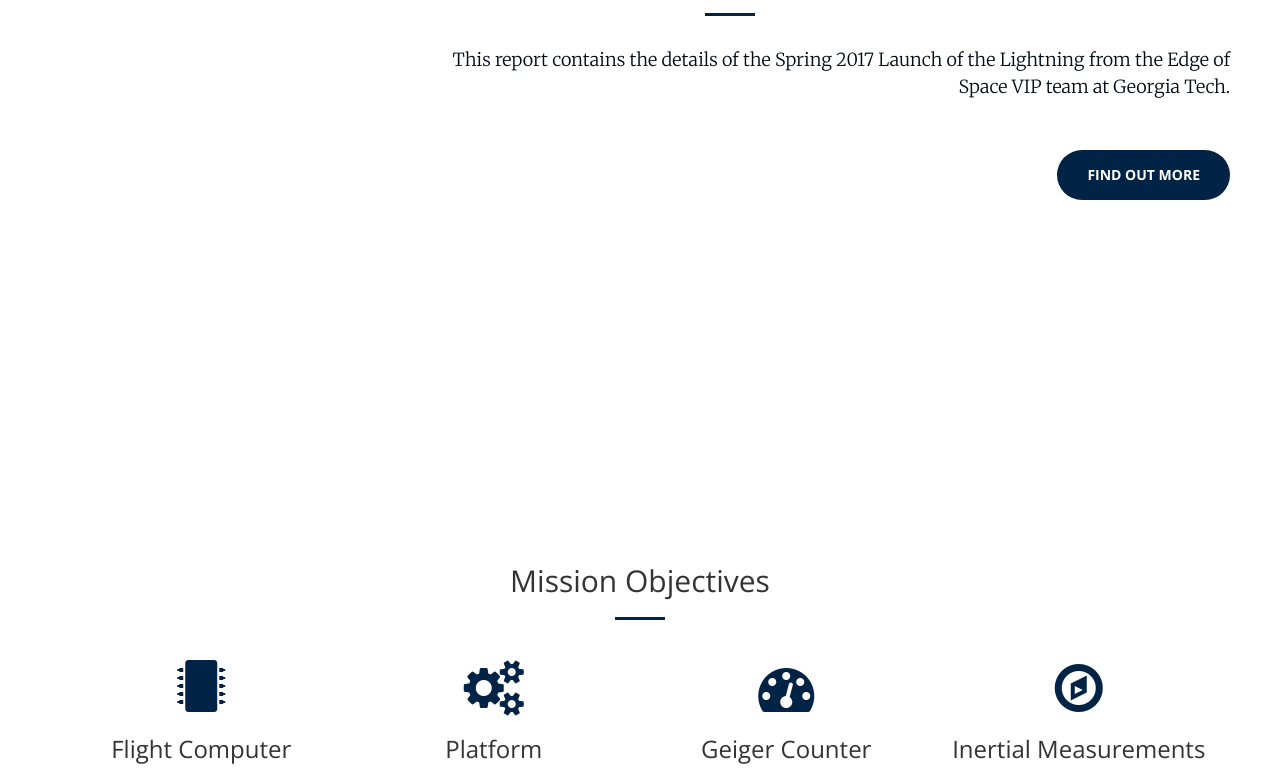
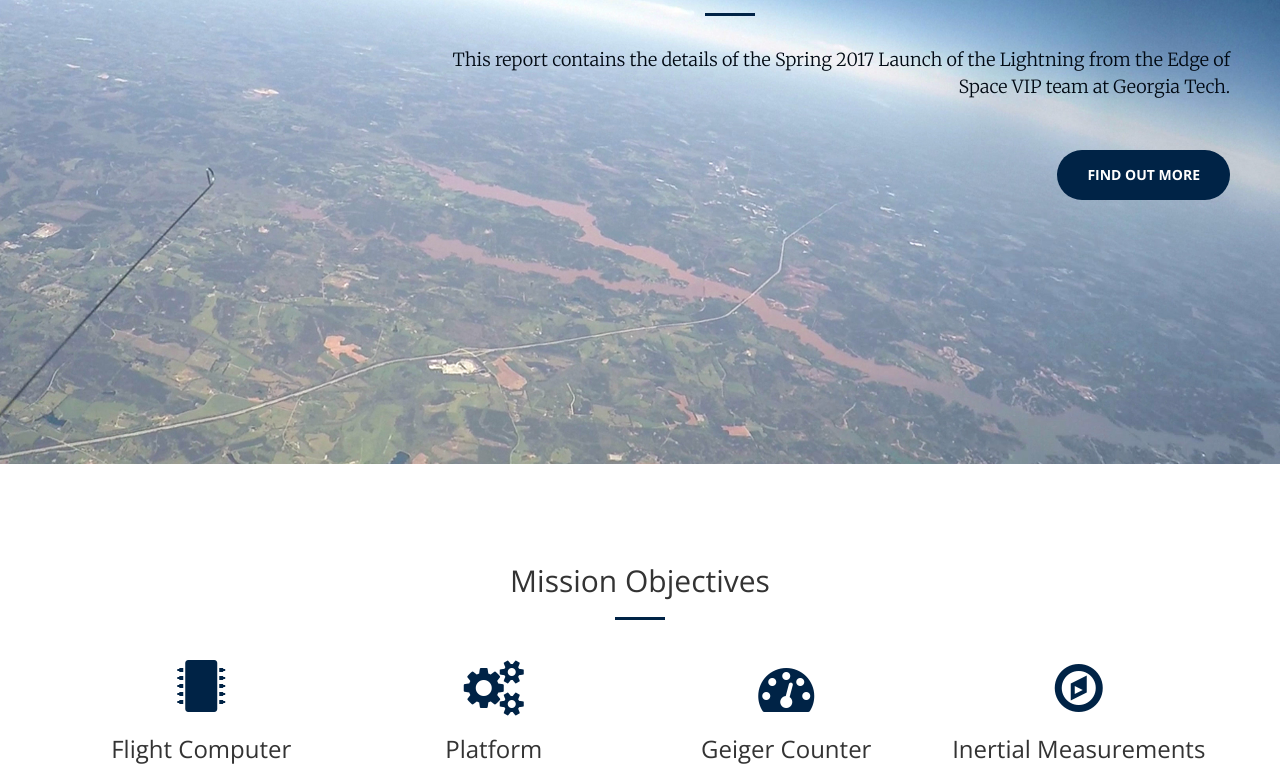
Before and after one commit to VIP-LES/LaunchReport-Spring17, a plain HTML site: page index.html in a window 1280 px wide. Shown: the part 336-1105 px from the top of the page. Drawn offline with nearby package versions, Linux system fonts and the light colour scheme.

Commit message:
Update 2017-04-21T05:33:15.776Z

```diff
--- a/css/creative.css
+++ b/css/creative.css
@@ -154,7 +154,7 @@ header {
   background-size: cover;
   -o-background-size: cover;
   background-position: center;
-  background-image: url('img/header.jpg');
+  background-image: url('../img/header.jpg');
   text-align: right;
   color: #000913;
 }
```
Also changed, not shown: css/creative.min.css.
